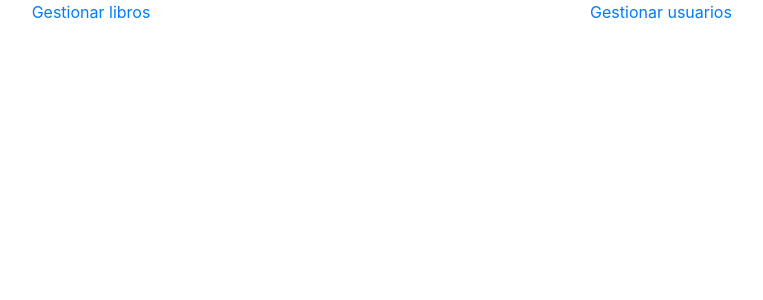
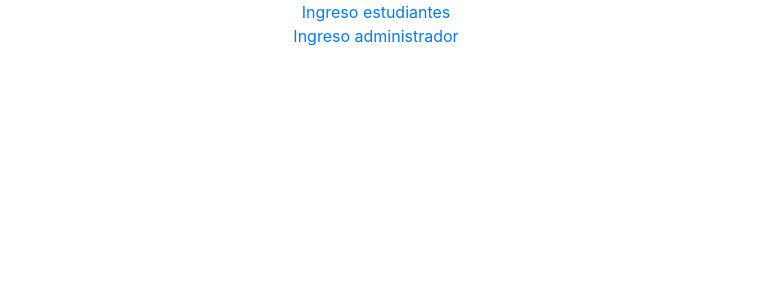
Before and after one commit to etrivinog/libreriaclaustrolamerced, a React (Create React App) app: page / in a window 1280 px wide. Shown: the top 300 px of the page, without its empty margins (264-1027 px from the left). Built offline with nearby package versions, Linux system fonts and the light colour scheme.

Commit message:
Vista lista delibros para estudiantes

```diff
--- a/src/App.js
+++ b/src/App.js
@@ -8,11 +8,15 @@ import {
 
 import './App.css';
 import "bootstrap/dist/css/bootstrap.min.css";
-import { Modal, ModalBody, ModalFooter, ModalHeader } from 'reactstrap';
 import CrudLibros from './components/CrudLibros';
+import VistaLisbrosEstudiante from './components/VistaLisbrosEstudiante';
 import Home from './components/Home';
 
 class App extends Component {
+
+  state = {
+    curSession: null
+  }
 
   render(){
 
@@ -23,8 +27,12 @@ class App extends Component {
 
         <Switch>
 
-        <Route path="/managebooks">
+          <Route path="/managebooks">
             <CrudLibros/>
+          </Route>
+
+          <Route path="/student">
+            <VistaLisbrosEstudiante/>
           </Route>
 
           <Route path="/">
--- a/src/components/Home.js
+++ b/src/components/Home.js
@@ -1,20 +1,28 @@
 import React from 'react';
 import {Link} from "react-router-dom";
 
+import '../App.css';
 import "bootstrap/dist/css/bootstrap.min.css";
 
 const Home = () => {
     return (
-        <div class="container">
-            <div class="row align-items-center">
+        <div id="main container" class="container-fluid">
+
+            <div class="row top"></div>
+
+            <div class="row">
+
                 <div class="col">
-                    <Link to="/managebooks">Gestionar libros</Link>
+                    <Link to="student">Ingreso estudiantes</Link>
+                    <br />
+                    <Link to="LoginAdmin">Ingreso administrador</Link>
                 </div>
-                <div class="col">
-                    <Link to="/managebooks">Gestionar usuarios</Link>
-                </div>
+
             </div>
-        </div>
+
+            <div class="row botton"></div>
+
+            </div>
     )
 }
 
```
